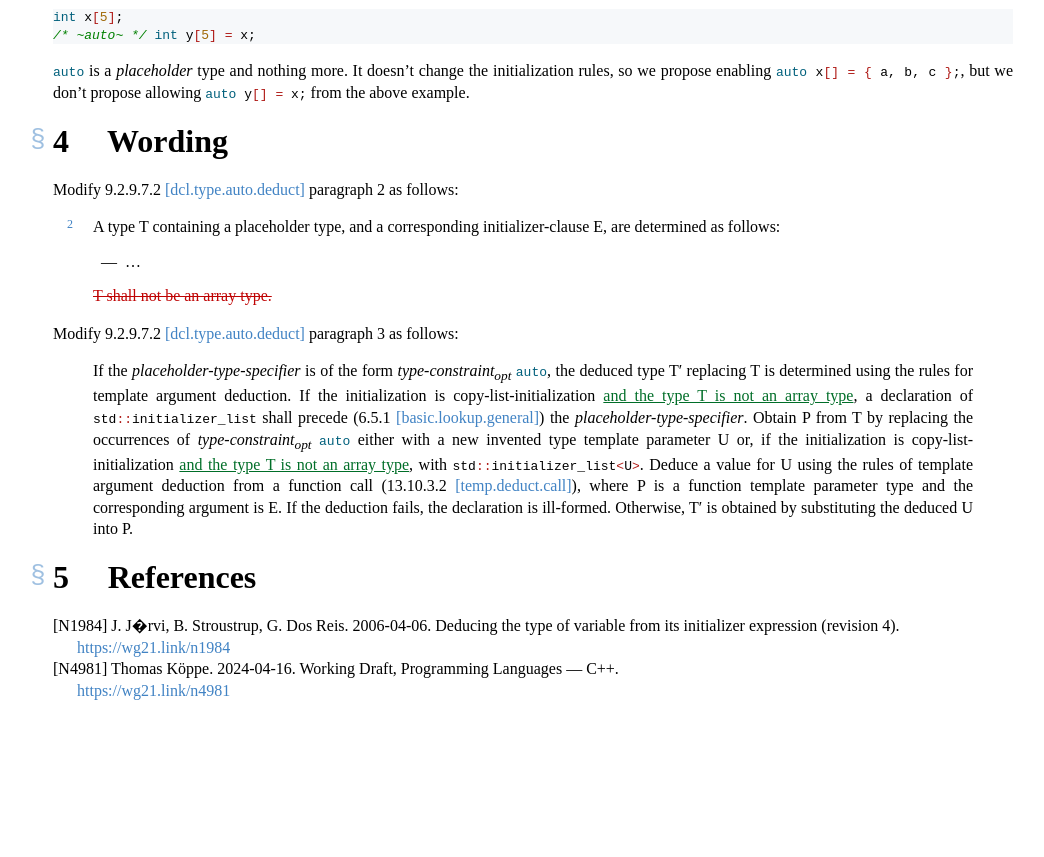
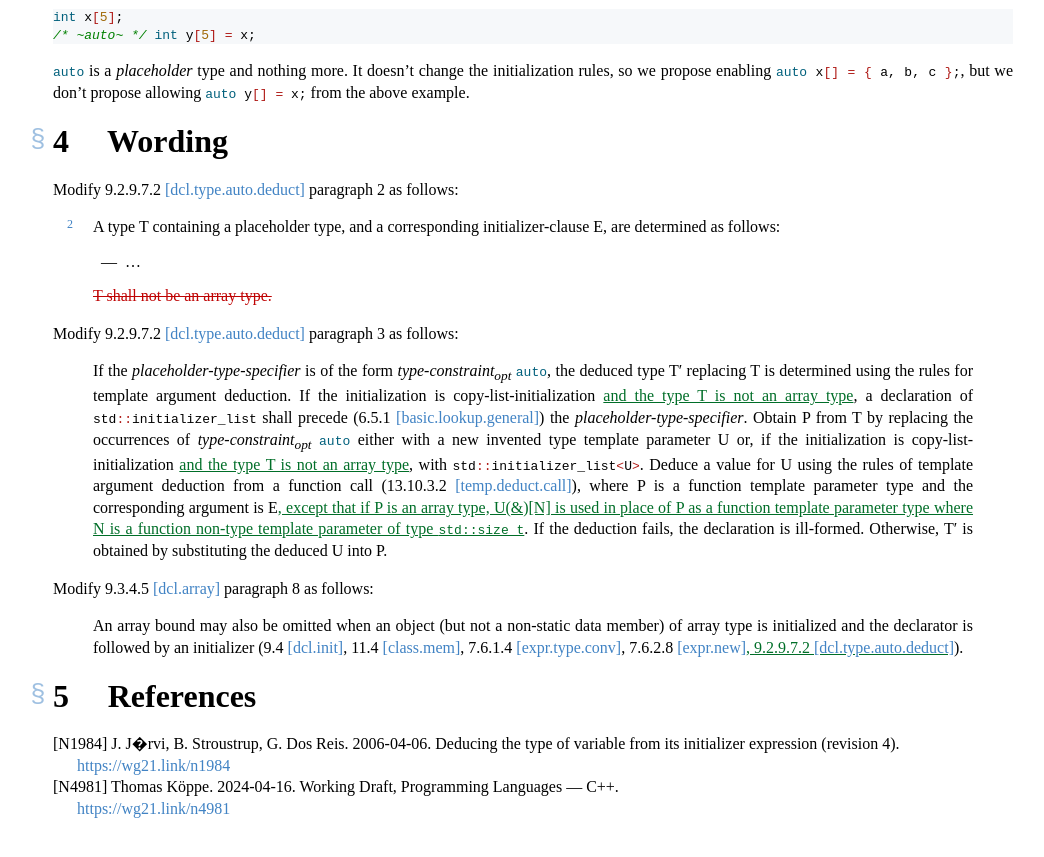
Before and after one commit to eoan-ermine/eoan-ermine.github.io, a Jekyll site: the page assets/html/auto-arr-proposal.html, which Jekyll copies as it is, in a window 1280 px wide and 900 px high, scrolled down 1515 px. Shown: the top 857 px of the window, without its empty margins (107-1151 px from the left). Built offline with Jekyll 4.4.1, drawn with Linux system fonts in a browser that asks for light colours; before the commit the page ends 2296 px from its top, so only the background shows below that.

Commit message:
Update auto-arr-proposal.html

```diff
--- a/assets/html/auto-arr-proposal.html
+++ b/assets/html/auto-arr-proposal.html
@@ -549,8 +549,28 @@ Deduce a value for U using the rules of template argument deduction from
 a function call (<span>13.10.3.2
 <a href="https://wg21.link/temp.deduct.call">[temp.deduct.call]</a></span>),
 where P is a function template parameter type and the corresponding
-argument is E. If the deduction fails, the declaration is ill-formed.
-Otherwise, T′ is obtained by substituting the deduced U into P.</p>
+argument is E<span class="add" style="color: #006e28"><ins>, except that
+if P is an array type, U(&amp;)[N] is used in place of P as a function
+template parameter type where N is a function non-type template
+parameter of type
+<span><code class="sourceCode default">std::size_t</code></span></ins></span>.
+If the deduction fails, the declaration is ill-formed. Otherwise, T′ is
+obtained by substituting the deduced U into P.</p>
+</blockquote>
+<p>Modify <span>9.3.4.5
+<a href="https://wg21.link/dcl.array">[dcl.array]</a></span> paragraph 8
+as follows:</p>
+<blockquote>
+<p>An array bound may also be omitted when an object (but not a
+non-static data member) of array type is initialized and the declarator
+is followed by an initializer (<span>9.4
+<a href="https://wg21.link/dcl.init">[dcl.init]</a></span>, <span>11.4
+<a href="https://wg21.link/class.mem">[class.mem]</a></span>,
+<span>7.6.1.4
+<a href="https://wg21.link/expr.type.conv">[expr.type.conv]</a></span>,
+<span>7.6.2.8
+<a href="https://wg21.link/expr.new">[expr.new]</a></span><span class="add" style="color: #006e28"><ins>, <span>9.2.9.7.2
+<a href="https://wg21.link/dcl.type.auto.deduct">[dcl.type.auto.deduct]</a></span></ins></span>).</p>
 </blockquote>
 <h1 data-number="5" id="bibliography"><span class="header-section-number">5</span> References<a href="#bibliography" class="self-link"></a></h1>
 <div id="refs" class="references csl-bib-body hanging-indent" data-entry-spacing="1" role="doc-bibliography">
```
